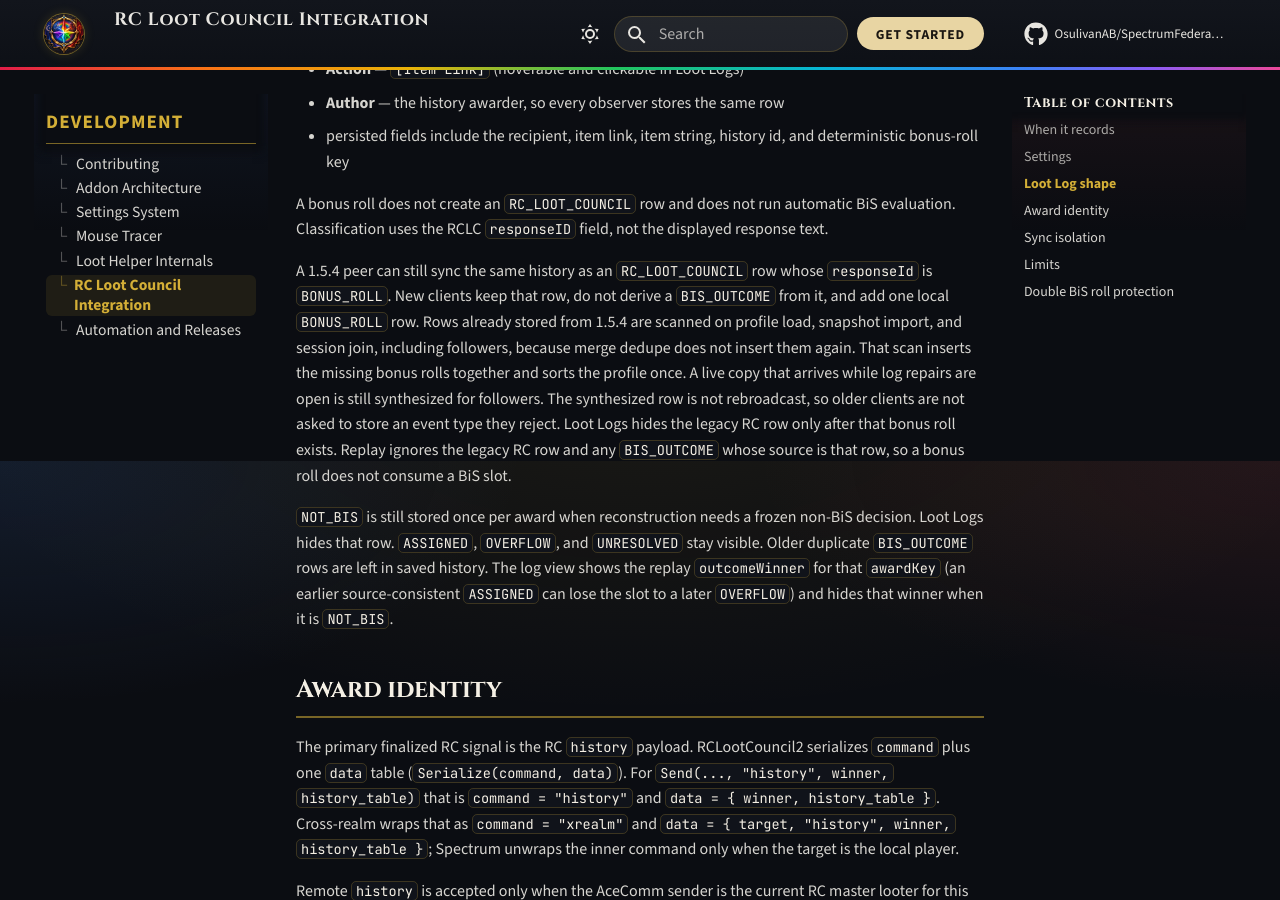
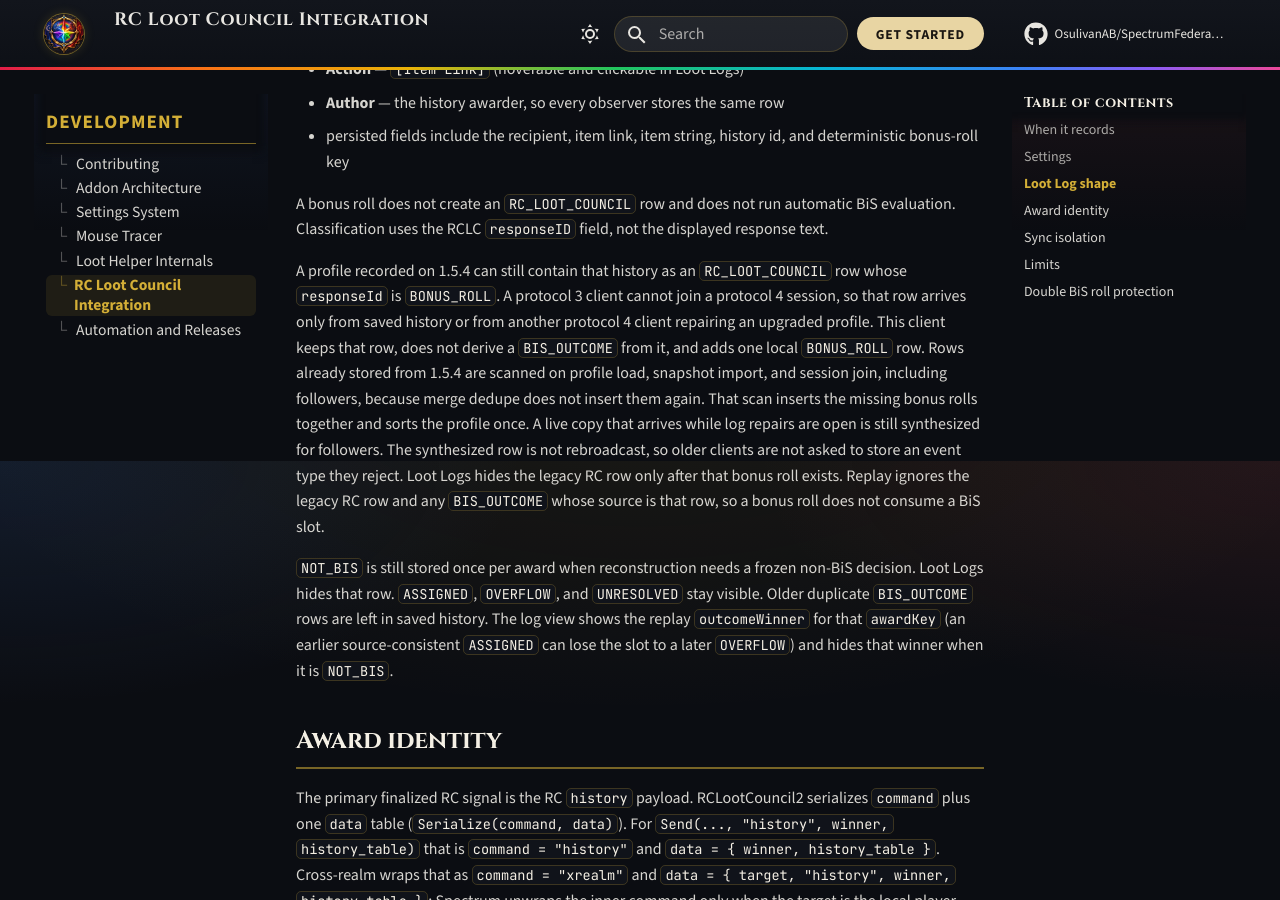
Before and after one commit to OsulivanAB/SpectrumFederation, an MkDocs documentation site: the page built from docs/development/rc-loot-council-integration.md, in a window 1280 px wide and 900 px high, scrolled down 4039 px. Built offline with MkDocs 1.6.1 and Material for MkDocs 9.7.7, drawn with Linux system fonts in a browser that asks for light colours; comment, search, counter and statistics services are not loaded.

Commit message:
fix: bump addon version after beta reached 1.5.5-beta.1
The tier-token merge put beta on the same TOC version as this branch, so the version check no longer passed. Parent and child manifests are 1.5.5-beta.2. The bonus-roll note now describes upgraded 1.5.4 history instead of a protocol 3 peer joining a protocol 4 session.

Co-authored-by: anthony.r.bahl <anthony.r.bahl@gmail.com>

```diff
--- a/docs/development/rc-loot-council-integration.md
+++ b/docs/development/rc-loot-council-integration.md
@@ -68,7 +68,7 @@ RCLC history with `responseID == "BONUS_ROLL"` is not an RC award. It is recorde
 
 A bonus roll does not create an `RC_LOOT_COUNCIL` row and does not run automatic BiS evaluation. Classification uses the RCLC `responseID` field, not the displayed response text.
 
-A 1.5.4 peer can still sync the same history as an `RC_LOOT_COUNCIL` row whose `responseId` is `BONUS_ROLL`. New clients keep that row, do not derive a `BIS_OUTCOME` from it, and add one local `BONUS_ROLL` row. Rows already stored from 1.5.4 are scanned on profile load, snapshot import, and session join, including followers, because merge dedupe does not insert them again. That scan inserts the missing bonus rolls together and sorts the profile once. A live copy that arrives while log repairs are open is still synthesized for followers. The synthesized row is not rebroadcast, so older clients are not asked to store an event type they reject. Loot Logs hides the legacy RC row only after that bonus roll exists. Replay ignores the legacy RC row and any `BIS_OUTCOME` whose source is that row, so a bonus roll does not consume a BiS slot.
+A profile recorded on 1.5.4 can still contain that history as an `RC_LOOT_COUNCIL` row whose `responseId` is `BONUS_ROLL`. A protocol 3 client cannot join a protocol 4 session, so that row arrives only from saved history or from another protocol 4 client repairing an upgraded profile. This client keeps that row, does not derive a `BIS_OUTCOME` from it, and adds one local `BONUS_ROLL` row. Rows already stored from 1.5.4 are scanned on profile load, snapshot import, and session join, including followers, because merge dedupe does not insert them again. That scan inserts the missing bonus rolls together and sorts the profile once. A live copy that arrives while log repairs are open is still synthesized for followers. The synthesized row is not rebroadcast, so older clients are not asked to store an event type they reject. Loot Logs hides the legacy RC row only after that bonus roll exists. Replay ignores the legacy RC row and any `BIS_OUTCOME` whose source is that row, so a bonus roll does not consume a BiS slot.
 
 `NOT_BIS` is still stored once per award when reconstruction needs a frozen non-BiS decision. Loot Logs hides that row. `ASSIGNED`, `OVERFLOW`, and `UNRESOLVED` stay visible. Older duplicate `BIS_OUTCOME` rows are left in saved history. The log view shows the replay `outcomeWinner` for that `awardKey` (an earlier source-consistent `ASSIGNED` can lose the slot to a later `OVERFLOW`) and hides that winner when it is `NOT_BIS`.
 
```
Also changed, not shown: 3 other files.
